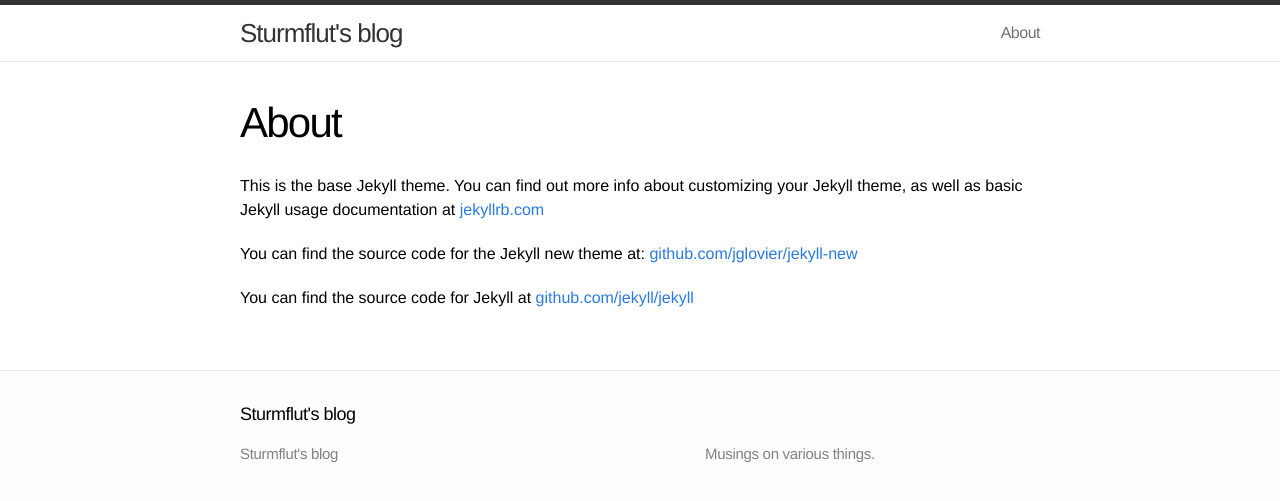
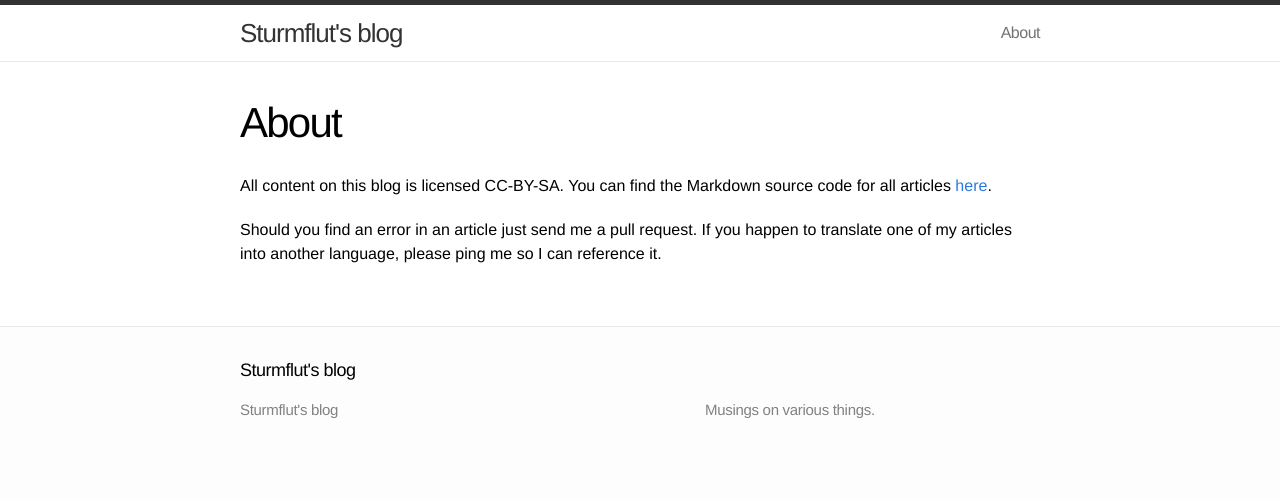
Before and after one commit to Sturmflut/sturmflut.github.io, a Jekyll site: the page built from about.md, in a window 1280 px wide. Shown: the top 501 px of the page. Built offline with Jekyll 4.4.1, drawn with Linux system fonts in a browser that asks for light colours.

Commit message:
Fill the "About" page and add a CC-BY-SA license.

```diff
--- a/about.md
+++ b/about.md
@@ -4,8 +4,7 @@ title: About
 permalink: /about/
 ---
 
-This is the base Jekyll theme. You can find out more info about customizing your Jekyll theme, as well as basic Jekyll usage documentation at [jekyllrb.com](http://jekyllrb.com/)
 
-You can find the source code for the Jekyll new theme at: [github.com/jglovier/jekyll-new](https://github.com/jglovier/jekyll-new)
+All content on this blog is licensed CC-BY-SA. You can find the Markdown source code for all articles [here](https://github.com/Sturmflut/sturmflut.github.io).
 
-You can find the source code for Jekyll at [github.com/jekyll/jekyll](https://github.com/jekyll/jekyll)
+Should you find an error in an article just send me a pull request. If you happen to translate one of my articles into another language, please ping me so I can reference it.
```
